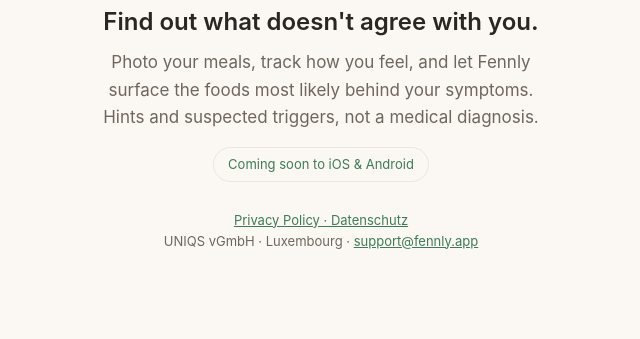
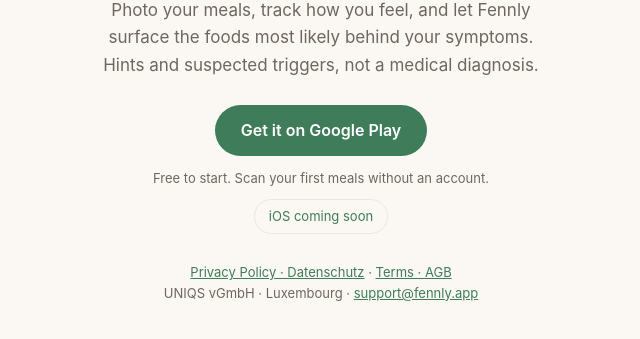
Before and after one commit to uniqs-labs/fennly-web, a plain HTML site: page index.html in a window 1280 px wide. Shown: the part 309-648 px from the top of the page, without its empty margins (319-959 px from the left). Drawn offline with Linux system fonts and the light colour scheme.

Commit message:
Landing: Android is live — Play Store CTA, iOS soon, link Terms

```diff
--- a/index.html
+++ b/index.html
@@ -4,7 +4,7 @@
 <meta charset="utf-8">
 <meta name="viewport" content="width=device-width, initial-scale=1">
 <title>Fennly — Spot your food triggers</title>
-<meta name="description" content="Fennly helps you discover which foods are most likely behind your symptoms. Photo your meals, track how you feel, find your likely triggers.">
+<meta name="description" content="Fennly helps you discover which foods are most likely behind your symptoms. Photo your meals, track how you feel, find your likely triggers. Free on Android.">
 <style>
   :root{--sage:#3E7C5A;--bg:#FBF7F2;--ink:#2A2622;--muted:#6F675F;--line:#ECE6DD}
   *{box-sizing:border-box}
@@ -14,7 +14,10 @@
   .brand{font-weight:800;font-size:34px;color:var(--sage);letter-spacing:-.5px}
   h1{font-size:24px;font-weight:600;margin:18px 0 8px}
   p{color:var(--muted);margin:0 auto 8px;max-width:440px}
-  .soon{display:inline-block;margin-top:8px;font-size:13px;color:var(--sage);border:1px solid var(--line);border-radius:999px;padding:6px 14px}
+  .cta{display:inline-block;margin-top:18px;background:var(--sage);color:#fff;text-decoration:none;font-weight:600;font-size:16px;border-radius:999px;padding:13px 26px}
+  .cta:hover{opacity:.92}
+  .note{display:block;margin-top:12px;font-size:13px;color:var(--muted)}
+  .soon{display:inline-block;margin-top:10px;font-size:13px;color:var(--sage);border:1px solid var(--line);border-radius:999px;padding:6px 14px}
   footer{margin-top:28px;font-size:13px;color:var(--muted)}
   a{color:var(--sage)}
 </style>
@@ -24,9 +27,11 @@
     <div class="brand">Fennly</div>
     <h1>Find out what doesn't agree with you.</h1>
     <p>Photo your meals, track how you feel, and let Fennly surface the foods most likely behind your symptoms. Hints and suspected triggers, not a medical diagnosis.</p>
-    <span class="soon">Coming soon to iOS &amp; Android</span>
+    <a class="cta" href="https://play.google.com/store/apps/details?id=lu.uniqs.fennly">Get it on Google Play</a>
+    <span class="note">Free to start. Scan your first meals without an account.</span>
+    <span class="soon">iOS coming soon</span>
     <footer>
-      <a href="/privacy/">Privacy Policy · Datenschutz</a><br>
+      <a href="/privacy/">Privacy Policy · Datenschutz</a> · <a href="/terms/">Terms · AGB</a><br>
       UNIQS vGmbH · Luxembourg · <a href="mailto:support@fennly.app">support@fennly.app</a>
     </footer>
   </div>
```
